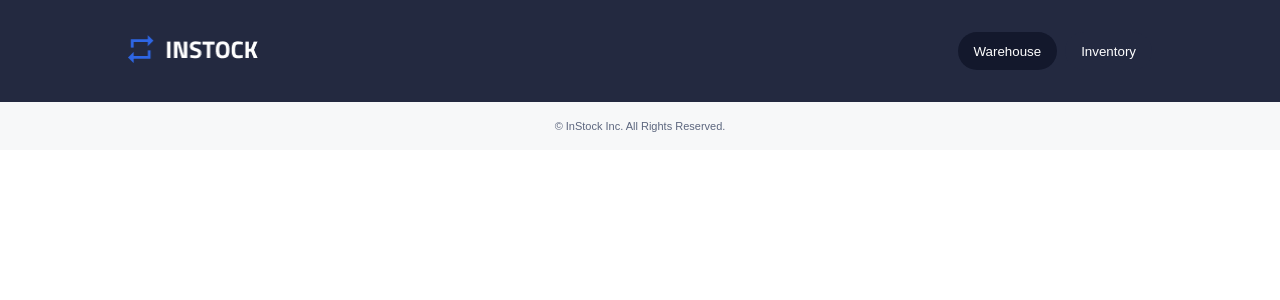
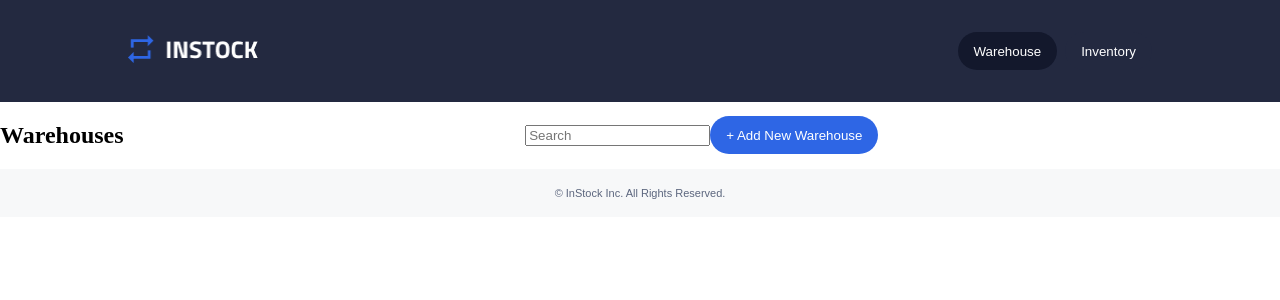
Before and after one commit to msecondi/instock-client, a React (Vite) app: page / in a window 1280 px wide. Shown: the top 300 px of the page. Built offline with nearby package versions, Linux system fonts and the light colour scheme.

Commit message:
Adds Hero and TabelHeader components. Adjusts Pages to display new components.

```diff
--- /dev/null
+++ b/src/components/Hero/Hero.jsx
@@ -0,0 +1,16 @@
+import './hero.scss';
+import Button from '../Button/Button';
+
+function Hero() {
+    return (
+        <section className="hero">
+            <h1 className="hero__title">Warehouses</h1>
+            <div className="hero__controls">
+                <input className="hero__search" type="text" placeholder="Search" />
+                <Button buttonText="+ Add New Warehouse" />
+            </div>
+        </section>
+    );
+}
+
+export default Hero;
--- /dev/null
+++ b/src/components/Hero/hero.scss
@@ -0,0 +1,19 @@
+@use "../../styles/partials/variables.scss" as *;
+@use "../../styles/partials/mixins.scss" as *;
+
+.hero {
+    display: flex;
+    justify-content: center;
+    align-items: center;
+    flex-direction: row;
+    background-color: $primary-instock-white;
+    width: 100%;
+
+    &__controls {
+        display: flex;
+        justify-content: center;
+        align-items: center;
+        flex-direction: row;
+        width: 100%;
+    }
+}
--- /dev/null
+++ b/src/components/TableHeader/tableHeader.scss
@@ -0,0 +1,2 @@
+@use "../../styles/partials/variables.scss" as *;
+@use "../../styles/partials/mixins.scss" as *;
--- a/src/pages/warehouse.jsx
+++ b/src/pages/warehouse.jsx
@@ -1,9 +1,11 @@
 import '../styles/warehouse.scss';
+import Button from '../components/Button/Button';
+import Hero from '../components/Hero/Hero';
 
 function Warehouse() {
     return (
         <main className="warehouse">
-
+            <Hero />
         </main>
     );
 }
--- a/src/styles/warehouse.scss
+++ b/src/styles/warehouse.scss
@@ -0,0 +1,9 @@
+@use "../styles/partials/variables.scss" as *;
+@use "../styles/partials/mixins.scss" as *;
+
+.warehouse {
+    display: flex;
+    justify-content: space-between;
+    align-items: center;
+    background-color: $background-graphite;
+}
```
Also changed, not shown: src/components/TableHeader/TableHeader.jsx (added, +11 -0 lines).
